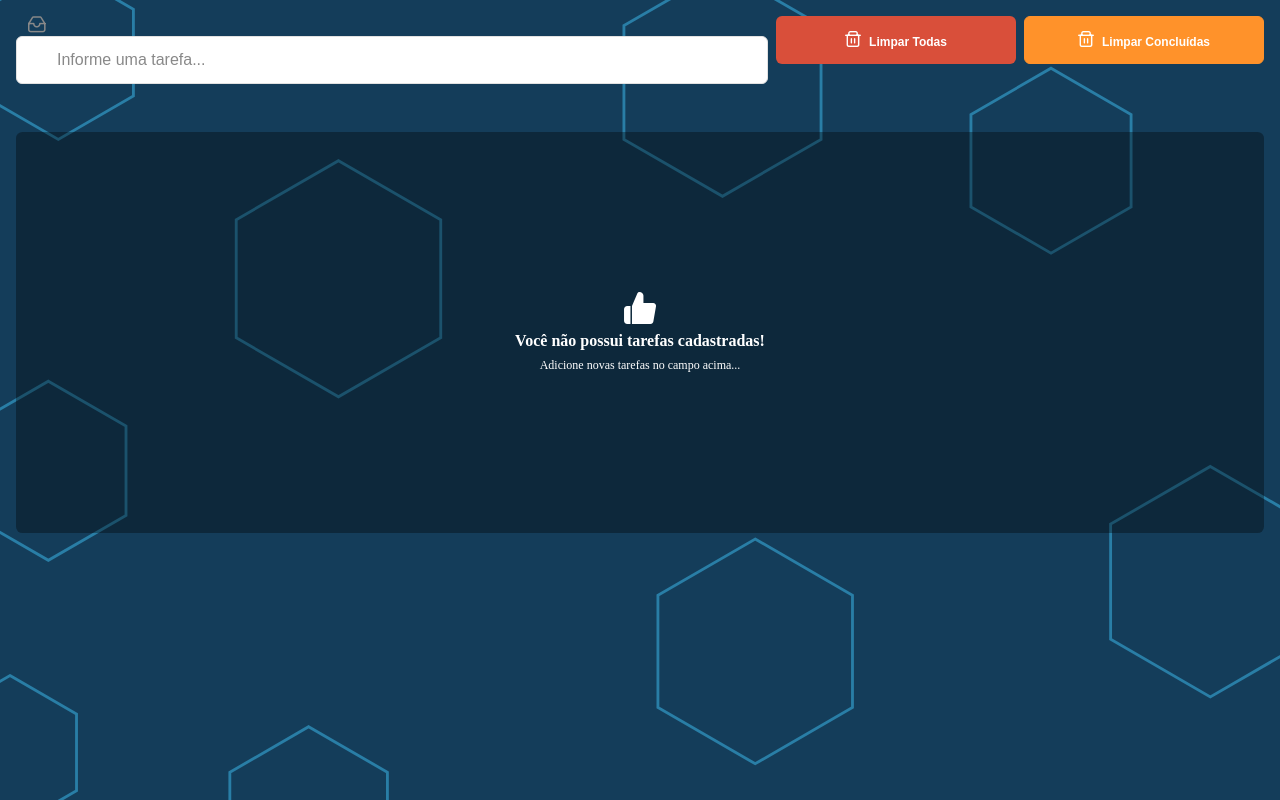
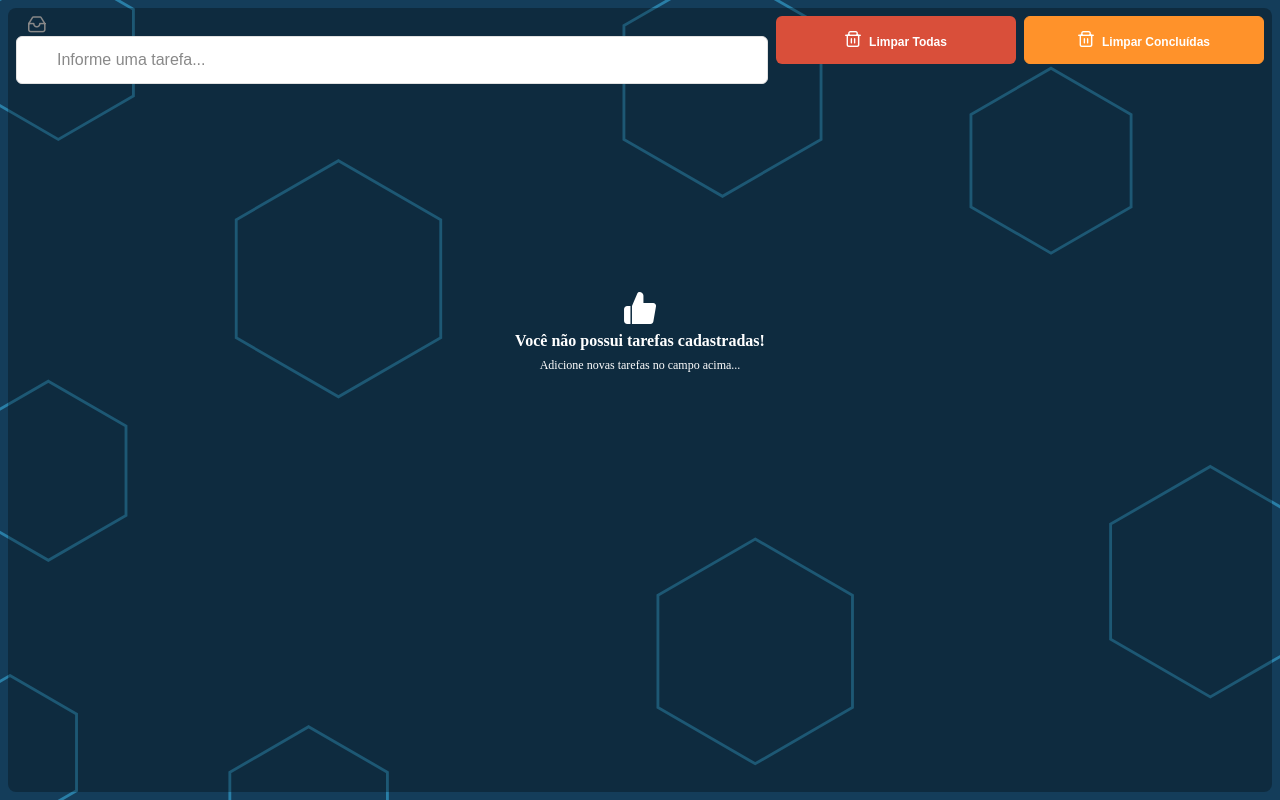
Before and after one commit to cristianventuri/app_tasklist_vue, a Vue app: page / in a window 1280 px wide. Built offline with nearby package versions, Linux system fonts and the light colour scheme; a web font is replaced by a local one.

Commit message:
Correção do scroll das lista de tarefa

```diff
--- a/src/assets/style/css/base.css
+++ b/src/assets/style/css/base.css
@@ -128,7 +128,7 @@
 
 /* Track */
 ::-webkit-scrollbar-track {
-  background: #f1f1f1;
+  background: transparent;
 }
 
 /* Handle */
--- a/src/assets/style/scss/App.scss
+++ b/src/assets/style/scss/App.scss
@@ -1,5 +1,5 @@
 #app {
-  padding: 1rem;
+  padding: .5rem;
   height: 100vh;
   width: 100vw;
   display: flex;
--- a/src/components/ListaItem.vue
+++ b/src/components/ListaItem.vue
@@ -19,16 +19,13 @@
         </div>
         <div class="action">
           <span class="action-status">
-            <i class="btn-icon btn-editar pi pi pi-times-circle" @click="clickDefineStatus(task.id, this.pendente)"
-              v-if="task.status !== this.pendente"></i>
-            <i class="btn-icon btn-editar pi pi-exclamation-circle" @click="clickDefineStatus(task.id, this.andamento)"
-              v-if="task.status !== this.andamento"></i>
-            <i class="btn-icon btn-editar pi pi-check-circle" @click="clickDefineStatus(task.id, this.concluido)"
-              v-if="task.status !== this.concluido"></i>
+            <i class="btn-icon btn-editar pi pi pi-times-circle" title="Pendente" @click="clickDefineStatus(task.id, this.pendente)" v-if="task.status !== this.pendente"></i>
+            <i class="btn-icon btn-editar pi pi-exclamation-circle" title="Em Andamento" @click="clickDefineStatus(task.id, this.andamento)" v-if="task.status !== this.andamento"></i>
+            <i class="btn-icon btn-editar pi pi-check-circle" title="Concluído" @click="clickDefineStatus(task.id, this.concluido)" v-if="task.status !== this.concluido"></i>
           </span>
           <span class="action-item">
-            <i class="btn-icon btn-editar pi pi-pencil" @click="clickEditar(task.id)"></i>
-            <i class="btn-icon btn-excluir pi pi-trash" @click="clickExcluir(task.id)"></i>
+            <i class="btn-icon btn-editar pi pi-pencil" title="Editar" @click="clickEditar(task.id)"></i>
+            <i class="btn-icon btn-excluir pi pi-trash" title="Excluir" @click="clickExcluir(task.id)"></i>
           </span>
         </div>
       </li>
@@ -92,6 +89,9 @@ export default {
 
 <style lang="scss">
 .lista-itens {
+  padding-right: .25rem;
+  overflow-y: auto;
+  max-height: 90vh;
   flex: 1;
 
   ul {
--- a/src/components/ListaTarefa.vue
+++ b/src/components/ListaTarefa.vue
@@ -1,9 +1,9 @@
 <template>
   <div class="component-takslist">
     <div class="container-listas" v-if="this.possuiTarefas">
-      <ListaItem :lista="this.getPendentes"/>
-      <ListaItem :lista="this.getEmAndamento"/>
-      <ListaItem :lista="this.getConcluidas"/>
+      <ListaItem :lista="this.getPendentes" />
+      <ListaItem :lista="this.getEmAndamento" />
+      <ListaItem :lista="this.getConcluidas" />
     </div>
     <div class="sem-registros" v-else>
       <i class="pi pi-thumbs-up-fill"></i>
@@ -56,14 +56,13 @@ export default {
 
   .container-listas {
     display: flex;
-    gap: 1rem;
+    gap: 0.5rem;
   }
 
   .sem-registros {
     display: flex;
     align-items: center;
     flex-direction: column;
-    background: rgb(0 0 0 / 35%);
     border-radius: 0.4rem;
     margin-top: 2rem;
     padding: 10rem 0;
--- a/src/views/ViewMain.vue
+++ b/src/views/ViewMain.vue
@@ -15,8 +15,11 @@ export default {
 </script>
 
 <style lang="scss">
-section{
-  &.main{
+section {
+  &.main {
+    background: rgb(0 0 0 / 30%);
+    border-radius: .5rem;
+    padding: .5rem;
     width: 100%;
   }
 }
```
